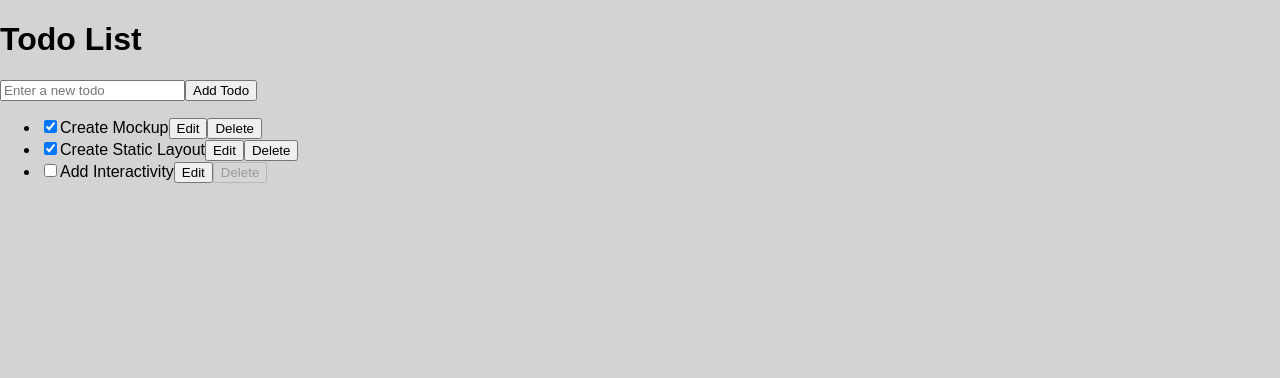
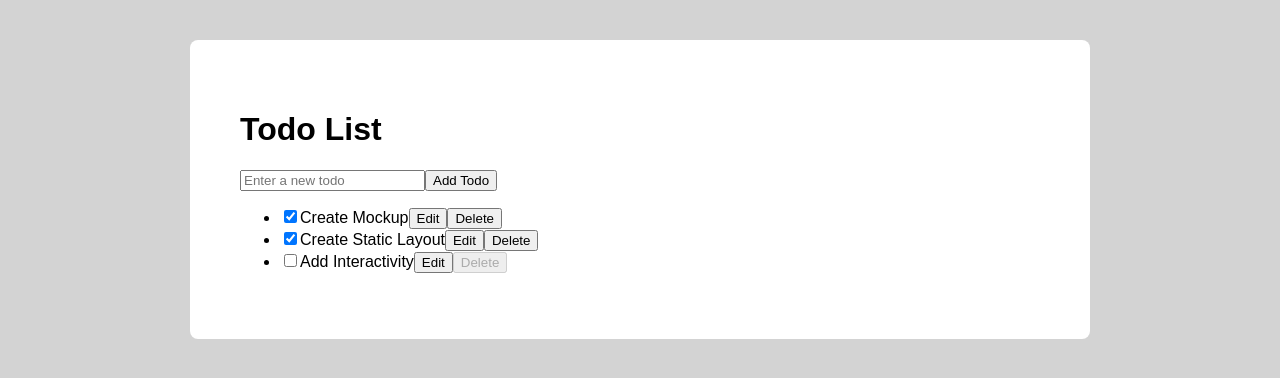
Before and after one commit to SoftwareEngineeringInnovator/R-ALAB-320H_9_1-Building_a_Todo_List, a React (Vite) app: page / in a window 1280 px wide. Shown: the top 378 px of the page. Built offline with nearby package versions, Linux system fonts and the light colour scheme.

Commit message:
add style to the main section of the page

```diff
--- a/src/App.css
+++ b/src/App.css
@@ -3,3 +3,11 @@ body {
   font-family: Arial;
   background-color: lightgray;
 }
+
+main {
+  max-width: 800px;
+  margin: 40px auto;
+  padding: 50px;
+  background-color: white;
+  border-radius: 8px;
+}
```
